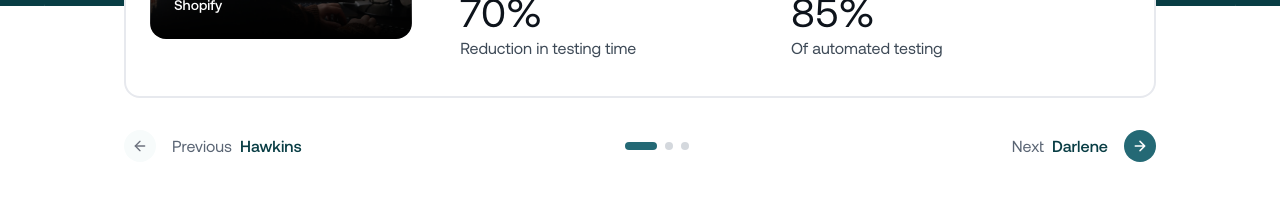
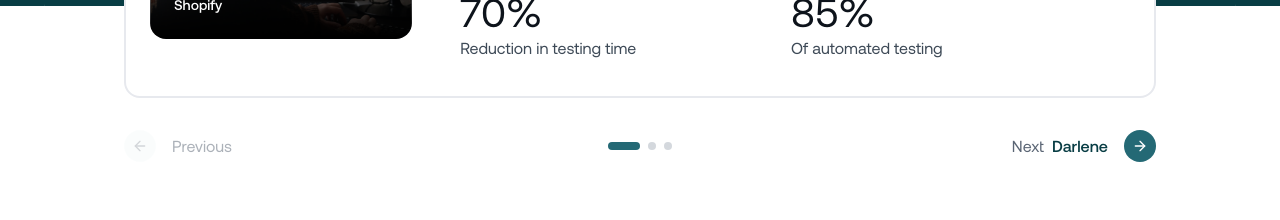
Before and after one commit to azkaanasiyya/softqa, a Next.js app: page /developer in a window 1280 px wide. Shown: the part 780-1000 px from the top of the page. Built offline with nearby package versions, Linux system fonts and the light colour scheme.

Commit message:
style: adjust button size and spacing

```diff
--- a/src/components/developer/hero.tsx
+++ b/src/components/developer/hero.tsx
@@ -7,18 +7,25 @@ import { useState } from "react";
 import { deveTestimonials as slides } from "../data/developer";
 import FadeInSection from "../animation/fadein";
 import { Modal } from "./modal";
-import { ArrowLeft } from "lucide-react";
+import { ArrowLeft, ArrowRight } from "lucide-react";
 
 export default function DeveloperHero() {
   const [currentSlide, setCurrentSlide] = useState(0);
 
   const next = () => {
-    setCurrentSlide((prev) => (prev + 1) % slides.length);
+    if (currentSlide < slides.length - 1) {
+      setCurrentSlide(currentSlide + 1);
+    }
   };
 
   const prev = () => {
-    setCurrentSlide((prev) => (prev - 1 + slides.length) % slides.length);
+    if (currentSlide > 0) {
+      setCurrentSlide(currentSlide - 1);
+    }
   };
+
+  const isFirstSlide = currentSlide === 0;
+  const isLastSlide = currentSlide === slides.length - 1;
 
   return (
     <div className="relative">
@@ -95,17 +102,23 @@ export default function DeveloperHero() {
             </div>
 
               <div className="flex justify-between items-center w-full">
-                <div onClick={prev} className="cursor-pointer flex items-center gap-2 md:gap-4">
-                  <button className="bg-primary-50 rounded-full cursor-pointer flex justify-center items-center w-6 h-6 md:w-8 md:h-8">
-                    <ArrowLeft size={16} className="text-grayscale-400" />
-                  </button>
+                <button
+                  onClick={prev}
+                  disabled={isFirstSlide}
+                  className={`flex w-full max-w-[86px] md:max-w-[173px] items-center gap-2 md:gap-4 transition-opacity duration-300 ${isFirstSlide ? 'opacity-50 cursor-not-allowed' : 'cursor-pointer'}`}
+                >
+                  <div className={`rounded-full flex justify-center items-center w-6 h-6 md:w-8 md:h-8 ${isFirstSlide ? 'bg-primary-50' : 'bg-primary-500'}`}>
+                    <ArrowLeft size={16} className={`${isFirstSlide ? 'text-grayscale-300' : 'text-base-white'}`} />
+                  </div>
                   <div className="flex flex-row gap-2 items-center">
                     <p className="hidden md:block text-[16px] leading-6 font-normal text-grayscale-500">Previous</p>
-                    <p className="text-[14px] md:text-[16px] leading-[22px] md:leading-6 font-medium text-primary-900">
-                      {slides[(currentSlide - 1 + slides.length) % slides.length].name.split(" ")[0]}
-                    </p>
+                    {!isFirstSlide && (
+                      <p className="text-[14px] md:text-[16px] leading-[22px] md:leading-6 font-medium text-primary-900">
+                        {slides[currentSlide - 1]?.name.split(" ")[0]}
+                      </p>
+                    )}
                   </div>
-                </div>
+                </button>
 
                 <div className="flex items-center gap-2">
                   {slides.map((_, index) => (
@@ -119,17 +132,23 @@ export default function DeveloperHero() {
                   ))}
                 </div>
 
-                <div onClick={next} className="cursor-pointer flex items-center gap-2 md:gap-4">
+                <button
+                  onClick={next}
+                  disabled={isLastSlide}
+                  className={`flex w-full max-w-[86px] md:max-w-[173px] items-center justify-end gap-2 md:gap-4 transition-opacity duration-300 ${isLastSlide ? 'opacity-50 cursor-not-allowed' : 'cursor-pointer'}`}
+                >
                   <div className="flex flex-row gap-2 items-center">
                     <p className="hidden md:block text-[16px] leading-6 font-normal text-grayscale-500">Next</p>
-                    <p className="text-[14px] md:text-[16px] leading-[22px] md:leading-6 font-medium text-primary-900">
-                      {slides[(currentSlide + 1) % slides.length].name.split(" ")[0]}
-                    </p>
+                    {!isLastSlide && (
+                      <p className="text-[14px] md:text-[16px] leading-[22px] md:leading-6 font-medium text-primary-900">
+                        {slides[currentSlide + 1]?.name.split(" ")[0]}
+                      </p>
+                    )}
                   </div>
-                  <button className="bg-primary-500 rounded-full cursor-pointer flex justify-center items-center w-8 h-8">
-                    <Image src="/developer/arrow-right.png" alt="next" width={16} height={16} />
-                  </button>
-                </div>
+                  <div className={`rounded-full flex justify-center items-center w-6 h-6 md:w-8 md:h-8 ${isLastSlide ? 'bg-primary-50' : 'bg-primary-500'}`}>
+                    <ArrowRight size={16} className={`${isLastSlide ? 'text-grayscale-300' : 'text-base-white'}`} />
+                  </div>
+                </button>
               </div>
             </FadeInSection>
           </div>
```
